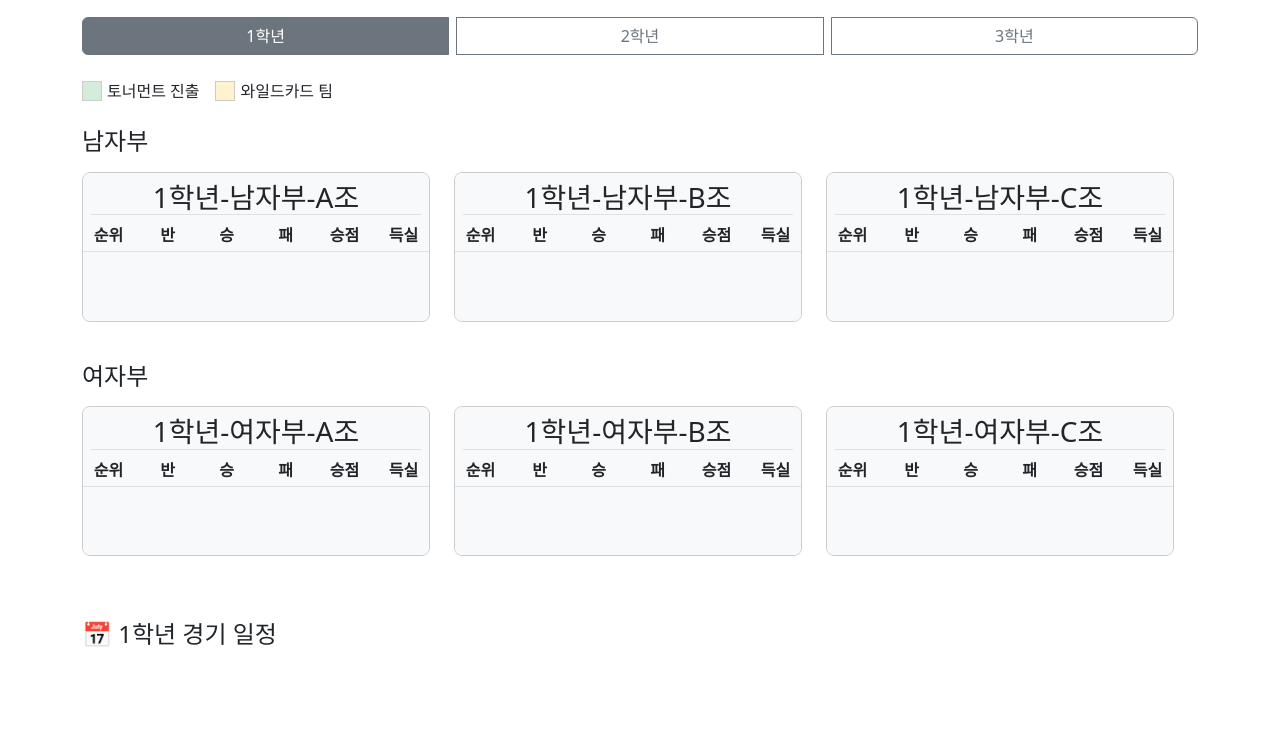
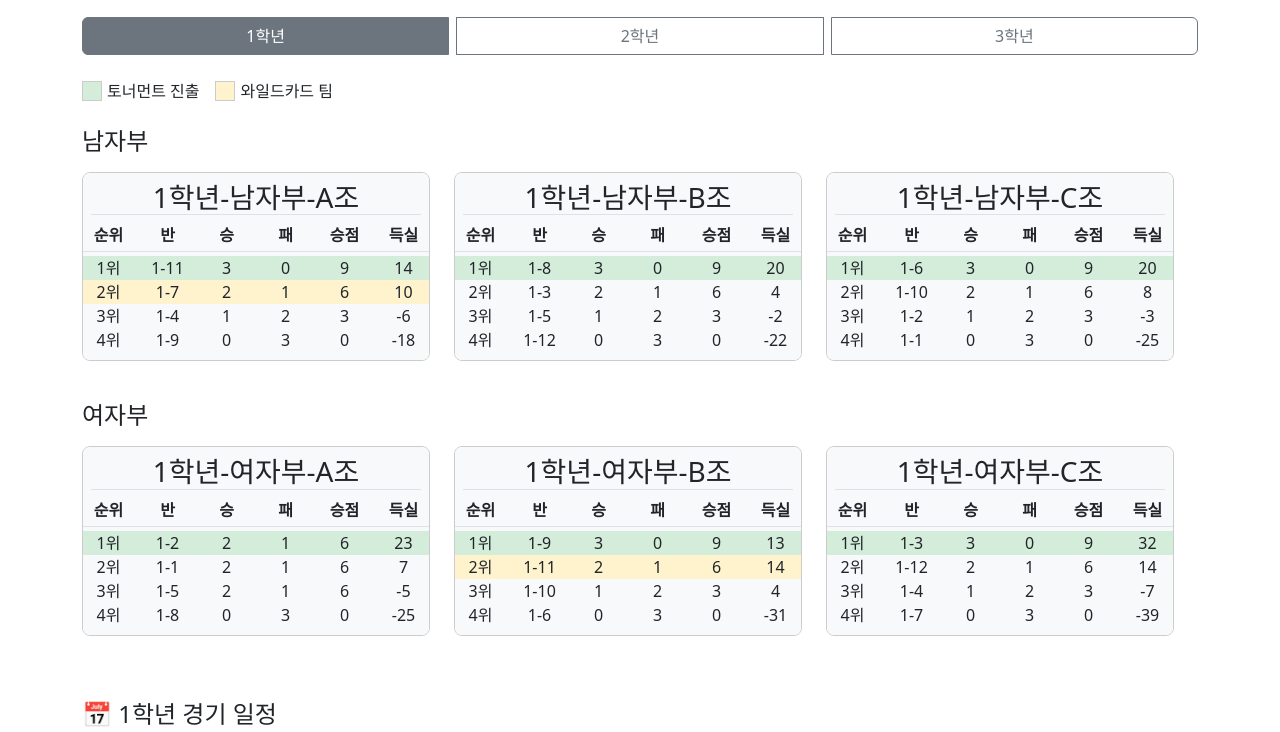
Before and after one commit to 1221jyp/dhskarheowls, a plain HTML site: page index.html in a window 1280 px wide. Shown: the part 68-800 px from the top of the page. Drawn offline with nearby package versions, Linux system fonts and the light colour scheme.

Commit message:
Update: 최신 전처리 결과 반영

```diff
--- a/index.html
+++ b/index.html
@@ -265,29 +265,23 @@
         renderSchedule(grade);
       }
 
-      // 초기화
-      scoreData = sampleScoreData;
-      showGrade(1);
-
-      // 실제 JSON 파일 로드 (있는 경우)
-      fetch("팀별점수.json")
-        .then((res) => res.json())
-        .then((json) => {
-          scoreData = json;
-          showGrade(1);
+      // JSON 파일 로드
+      Promise.all([
+        fetch("팀별점수.json").then((res) => res.json()),
+        fetch("학년별경기일정.json")
+          .then((res) => res.json())
+          .catch(() => ({})),
+      ])
+        .then(([scores, schedule]) => {
+          scoreData = scores;
+          schedules = schedule;
+          showGrade(1); // 초기 화면 1학년
         })
-        .catch(() => {
-          console.log("JSON 파일을 찾을 수 없어 샘플 데이터를 사용합니다.");
-        });
-
-      fetch("학년별경기일정.json")
-        .then((res) => res.json())
-        .then((json) => {
-          schedules = json;
-          if (Object.keys(scoreData).length > 0) showGrade(1);
-        })
-        .catch(() => {
-          console.log("일정 JSON 파일을 찾을 수 없습니다.");
+        .catch((error) => {
+          console.error("JSON 파일 로드 실패:", error);
+          alert(
+            "데이터 파일을 불러올 수 없습니다. 팀별점수.json 파일이 같은 폴더에 있는지 확인해주세요."
+          );
         });
     </script>
 
```
